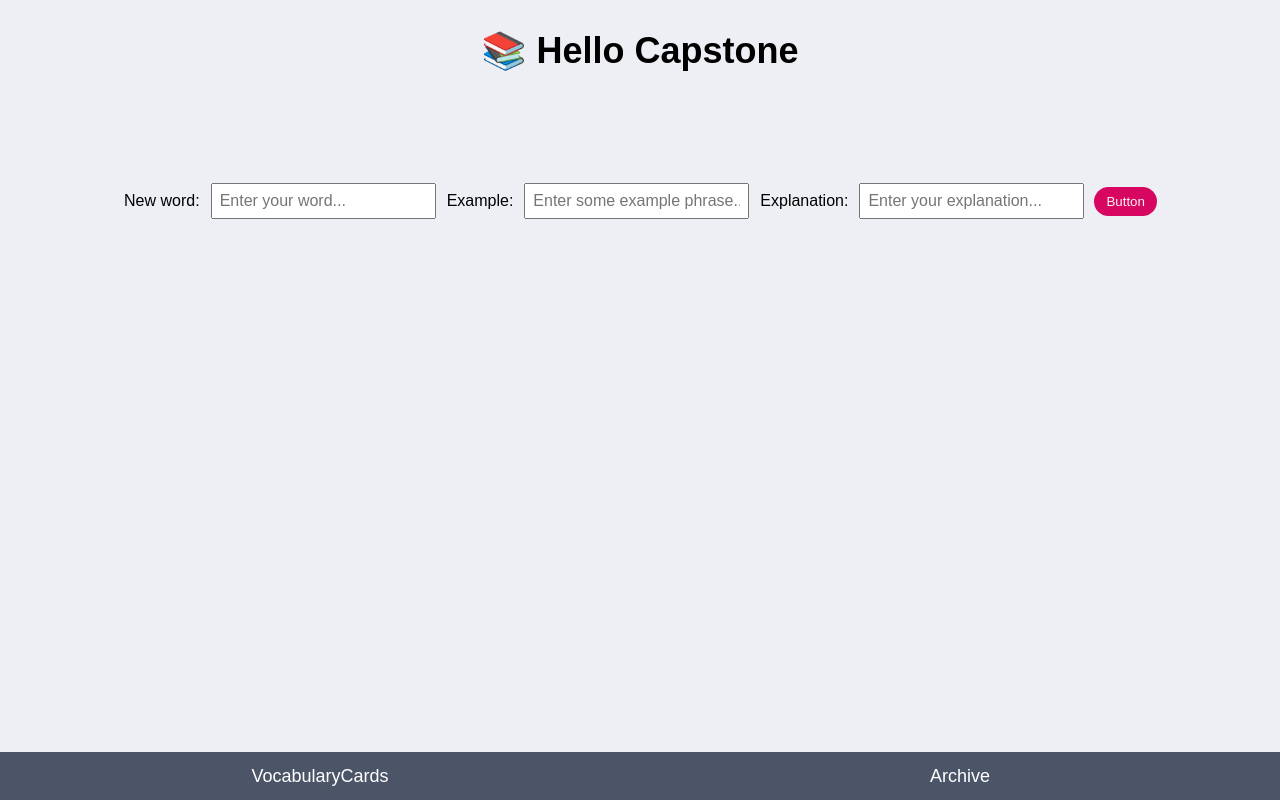
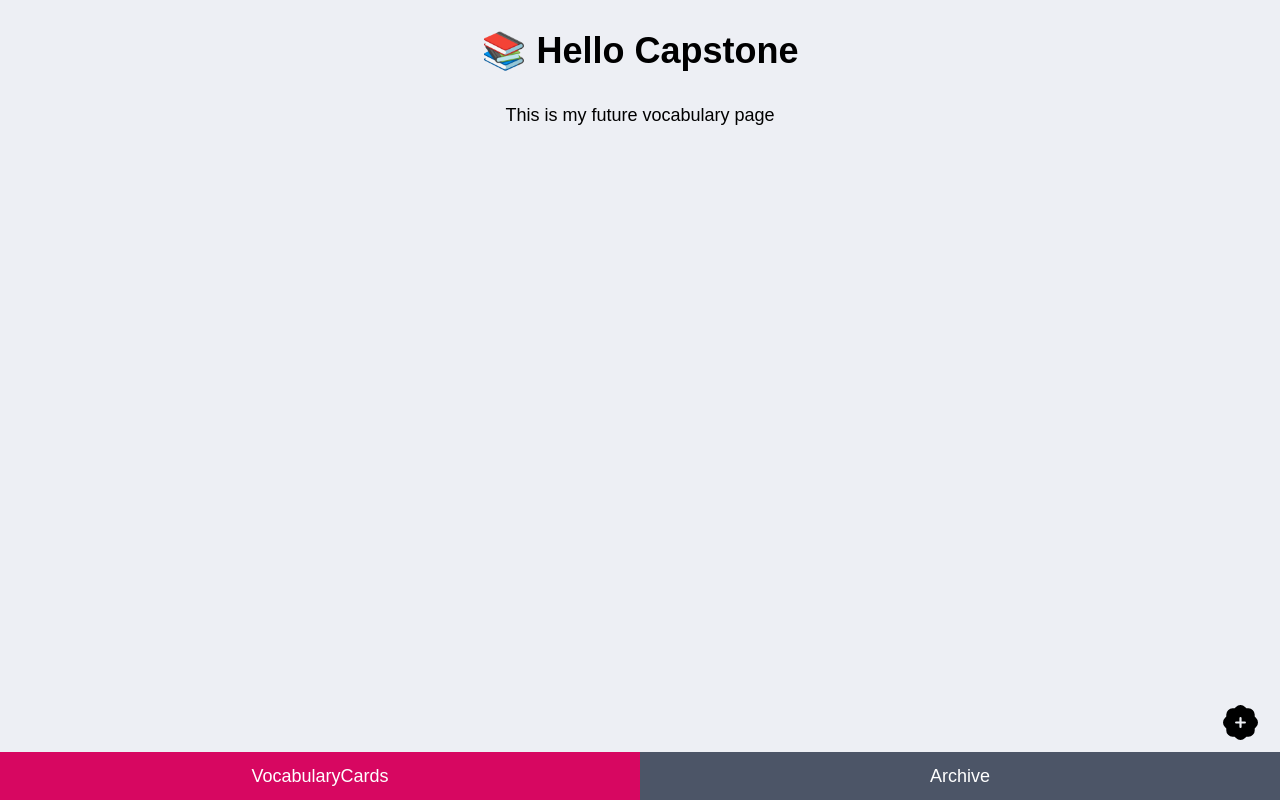
Before and after one commit to annadragan/capstone-project, a React (Create React App) app: page /vocabularycards in a window 1280 px wide. Built offline with nearby package versions, Linux system fonts and the light colour scheme.

Commit message:
Fix first navigation

```diff
--- a/src/App.js
+++ b/src/App.js
@@ -10,18 +10,26 @@ import { Routes, Route } from 'react-router-dom';
 
 function App() {
   const [vocabulary, setVocabulary] = useState([]);
-  // const [switchPage, setSwitchPage] = useState(true);
 
   return (
     <>
       <AppWrapper>
         <h1>📚 Hello Capstone</h1>
-        <CardList vocabulary={vocabulary} />
-        <Form onCreateTerm={handleSubmitTerm} />
+
         <Routes>
+          <Route path="/cards" element={<CardList vocabulary={vocabulary} />} />
           <Route
-            path="/"
-            element={<VocabularyCards onCreateTerm={handleSubmitTerm} />}
+            path="/form"
+            element={<Form onCreateTerm={handleSubmitTerm} />}
+          />
+          <Route
+            path="/vocabularycards"
+            element={
+              <VocabularyCards
+                onCreateTerm={handleSubmitTerm}
+                vocabulary={vocabulary}
+              />
+            }
           />
           <Route path="/archive" element={<Archive />} />
         </Routes>
@@ -40,9 +48,6 @@ function App() {
 
     setVocabulary([...vocabulary, newWord]);
   }
-  // function handleSwitchPage() {
-  //   setSwitchPage(!switchPage);
-  // }
 }
 
 export default App;
--- a/src/components/Form.js
+++ b/src/components/Form.js
@@ -2,11 +2,13 @@ import styled from 'styled-components';
 import Input from './Input';
 import Button from './Button';
 import { useState } from 'react';
+import { useNavigate } from 'react-router-dom';
 
 export default function Form({ onCreateTerm }) {
   const [newWord, setNewWord] = useState('');
   const [newExample, setNewExample] = useState('');
   const [newExplanation, setNewExplanation] = useState('');
+  const navigate = useNavigate();
 
   const disabled = newWord === '' || newExample === '' || newExplanation === '';
 
@@ -67,6 +69,7 @@ export default function Form({ onCreateTerm }) {
       setNewWord('');
       setNewExample('');
       setNewExplanation('');
+      navigate('/cards');
       form.reset();
     }
   }
--- a/src/components/Navigation.js
+++ b/src/components/Navigation.js
@@ -4,7 +4,7 @@ import { NavLink } from 'react-router-dom';
 export default function Navigation() {
   return (
     <Nav>
-      <LinkStyled to="/">VocabularyCards</LinkStyled>
+      <LinkStyled to="/vocabularycards">VocabularyCards</LinkStyled>
       <LinkStyled to="/archive">Archive</LinkStyled>
     </Nav>
   );
--- a/src/db.js
+++ b/src/db.js
@@ -1,4 +1,4 @@
-export const vocabulary = [
+export const initialVocabulary = [
   {
     _id: 'c2hvcHBpbmcuaXRlbTox',
     word: 'Aufflackern',
--- a/src/pages/VocabularyCards.js
+++ b/src/pages/VocabularyCards.js
@@ -1,12 +1,21 @@
 import styled from 'styled-components';
 import { BsPatchPlusFill } from 'react-icons/bs';
+import { Link } from 'react-router-dom';
 
-export default function VocabularyCards() {
+export default function VocabularyCards({ vocabulary }) {
   return (
     <>
       <Wrapper>
         This is my future vocabulary page
-        <PlusButton type="button" />
+        <ul>
+          {vocabulary?.map(singleVoc => (
+            <li key={singleVoc._id}> {singleVoc.word}</li>
+          ))}
+        </ul>
+        <Link to={'/form'}>
+          {' '}
+          <PlusButton type="button" />
+        </Link>
       </Wrapper>
     </>
   );
```
